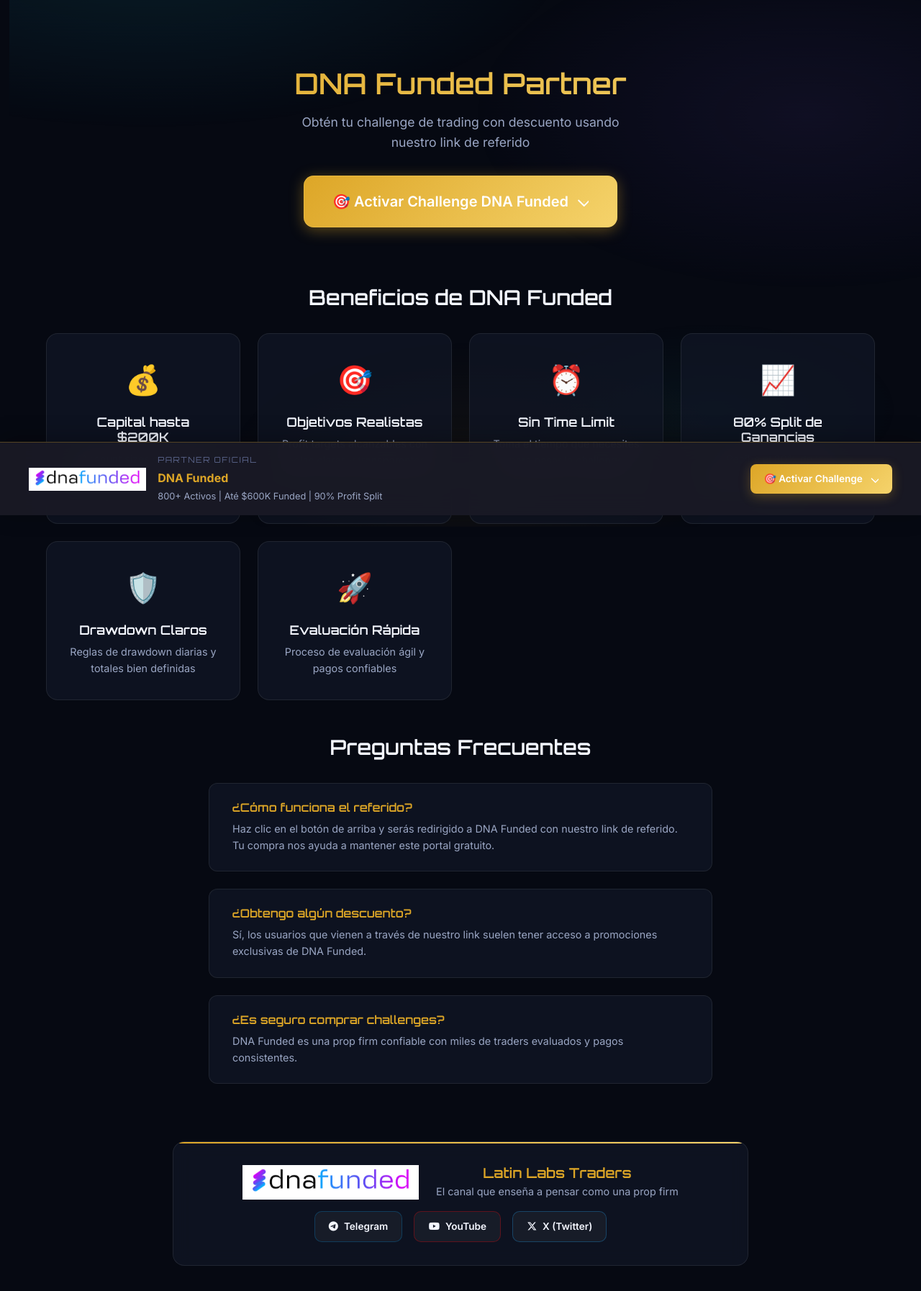
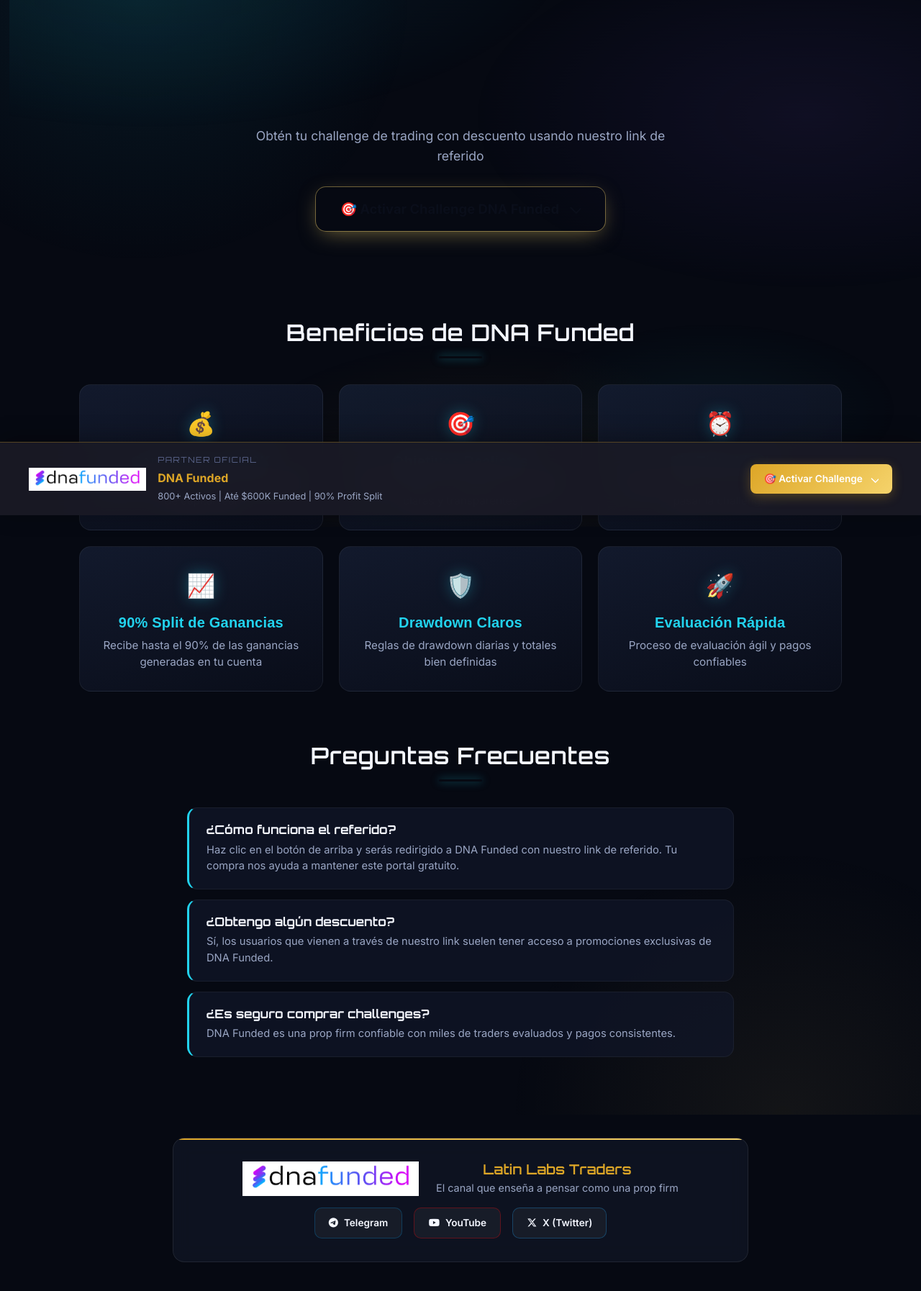
Before and after one commit to ZarazaAirdrop/latin-labs-traders, a Flask app: page /referral/ in a window 1280 px wide. Shown: the part 84-1878 px from the top of the page at 72% size. Run offline with Flask 3, Linux system fonts and the light colour scheme.

Commit message:
feat: rediseño referral Nivel2 + contexto tech home + fix AI 403 (OpenRouter) + 80%->90% payout

```diff
--- a/modules/calculator/static/js/calculator.js
+++ b/modules/calculator/static/js/calculator.js
@@ -223,8 +223,8 @@
             Math.max(0, targetUSD - profitActual) :
             targetUSD + Math.abs(profitActual);
 
-        // Calculate payout estimate (80% split)
-        const payoutEstimate = cuenta * 0.9;  // DNA Funded alineado (90%)  // Alineado con DNA Funded (90% profit split)
+        // Calculate payout estimate (90% split - DNA Funded up to 90%)
+        const payoutEstimate = cuenta * 0.9;
 
         // Determine trader profile
         let profile = 'Conservador';
--- /dev/null
+++ b/modules/referrals/static/css/referrals.css
@@ -0,0 +1,214 @@
+/* ============================================================
+   Latin Labs Traders — Referrals Page (Nivel 2 HD Tech)
+   ============================================================ */
+.referral-page {
+    position: relative;
+    min-height: 100vh;
+    padding: 60px 0 80px;
+    overflow: hidden;
+}
+
+.referral-page .container {
+    max-width: 1100px;
+    margin: 0 auto;
+    padding: 0 20px;
+    position: relative;
+    z-index: 2;
+}
+
+/* Hero */
+.referral-hero {
+    text-align: center;
+    padding: 40px 0 30px;
+    position: relative;
+}
+
+.referral-hero h1 {
+    font-family: 'Orbitron', 'Rajdhani', sans-serif;
+    font-size: clamp(2rem, 5vw, 3.4rem);
+    font-weight: 800;
+    letter-spacing: 0.02em;
+    background: linear-gradient(120deg, var(--tech-cyan), var(--tech-gold) 70%);
+    -webkit-background-clip: text;
+    background-clip: text;
+    -webkit-text-fill-color: transparent;
+    margin-bottom: 14px;
+    filter: drop-shadow(0 0 22px rgba(34, 211, 238, 0.25));
+}
+
+.referral-subtitle {
+    font-size: 1.1rem;
+    color: var(--text-secondary);
+    max-width: 620px;
+    margin: 0 auto 28px;
+    line-height: 1.6;
+}
+
+.referral-cta {
+    display: flex;
+    justify-content: center;
+    margin-top: 10px;
+}
+
+.referral-cta .btn-xl {
+    font-size: 1.15rem;
+    padding: 16px 34px;
+    border-radius: 14px;
+    display: inline-flex;
+    align-items: center;
+    gap: 10px;
+    position: relative;
+    overflow: hidden;
+    background: linear-gradient(135deg, var(--tech-gold), #f5d36b);
+    color: #0a0e1a;
+    font-weight: 700;
+    box-shadow: 0 0 0 1px rgba(245, 211, 107, 0.4), 0 8px 30px -8px rgba(245, 211, 107, 0.5);
+    transition: transform 0.25s ease, box-shadow 0.25s ease;
+}
+
+.referral-cta .btn-xl:hover {
+    transform: translateY(-3px);
+    box-shadow: 0 0 0 1px rgba(245, 211, 107, 0.6), 0 12px 40px -8px rgba(245, 211, 107, 0.7);
+}
+
+.referral-cta .btn-xl svg { transition: transform 0.3s ease; }
+.referral-cta .btn-xl:hover svg { transform: translateY(3px); }
+
+/* Benefits */
+.referral-benefits { margin-top: 60px; }
+
+.referral-benefits h2,
+.referral-faq h2 {
+    text-align: center;
+    font-family: 'Orbitron', 'Rajdhani', sans-serif;
+    font-size: clamp(1.4rem, 3vw, 2rem);
+    color: var(--text-primary);
+    margin-bottom: 36px;
+    letter-spacing: 0.02em;
+}
+
+.referral-benefits h2::after,
+.referral-faq h2::after {
+    content: '';
+    display: block;
+    width: 60px;
+    height: 3px;
+    margin: 14px auto 0;
+    border-radius: 2px;
+    background: linear-gradient(90deg, var(--tech-cyan), var(--tech-gold));
+    box-shadow: 0 0 12px rgba(34, 211, 238, 0.5);
+}
+
+.benefits-grid {
+    display: grid;
+    grid-template-columns: repeat(auto-fit, minmax(280px, 1fr));
+    gap: 22px;
+}
+
+.benefit-card {
+    position: relative;
+    padding: 28px 24px;
+    border-radius: 16px;
+    background: linear-gradient(160deg, rgba(20, 28, 48, 0.9), rgba(10, 14, 26, 0.92));
+    border: 1px solid rgba(255, 255, 255, 0.06);
+    overflow: hidden;
+    transition: transform 0.3s ease, box-shadow 0.3s ease, border-color 0.3s ease;
+}
+
+.benefit-card::before {
+    content: '';
+    position: absolute;
+    inset: 0;
+    border-radius: 16px;
+    padding: 1px;
+    background: linear-gradient(135deg, var(--tech-cyan), transparent 40%, transparent 60%, var(--tech-gold));
+    -webkit-mask: linear-gradient(#000 0 0) content-box, linear-gradient(#000 0 0);
+    -webkit-mask-composite: xor;
+    mask-composite: exclude;
+    opacity: 0.4;
+    transition: opacity 0.3s ease;
+}
+
+.benefit-card:hover {
+    transform: translateY(-6px);
+    border-color: rgba(34, 211, 238, 0.4);
+    box-shadow: 0 14px 40px -12px rgba(34, 211, 238, 0.35);
+}
+
+.benefit-card:hover::before { opacity: 1; }
+
+.benefit-icon {
+    font-size: 2rem;
+    margin-bottom: 14px;
+    filter: drop-shadow(0 0 10px rgba(34, 211, 238, 0.3));
+}
+
+.benefit-card h3 {
+    font-family: 'Rajdhani', sans-serif;
+    font-size: 1.25rem;
+    font-weight: 700;
+    color: var(--tech-cyan);
+    margin-bottom: 8px;
+    letter-spacing: 0.01em;
+}
+
+.benefit-card p {
+    font-size: 0.95rem;
+    color: var(--text-secondary);
+    line-height: 1.55;
+}
+
+/* FAQ */
+.referral-faq { margin-top: 70px; }
+
+.faq-list {
+    max-width: 760px;
+    margin: 0 auto;
+    display: flex;
+    flex-direction: column;
+    gap: 14px;
+}
+
+.faq-item {
+    padding: 20px 24px;
+    border-radius: 14px;
+    background: rgba(18, 24, 42, 0.7);
+    border: 1px solid rgba(255, 255, 255, 0.05);
+    border-left: 3px solid var(--tech-cyan);
+    transition: border-color 0.3s ease, background 0.3s ease;
+}
+
+.faq-item:hover {
+    border-left-color: var(--tech-gold);
+    background: rgba(22, 30, 52, 0.85);
+}
+
+.faq-item h3 {
+    font-size: 1.05rem;
+    font-weight: 700;
+    color: var(--text-primary);
+    margin-bottom: 6px;
+}
+
+.faq-item p {
+    font-size: 0.92rem;
+    color: var(--text-secondary);
+    line-height: 1.55;
+}
+
+/* Fondo tech sutil */
+.referral-page::before {
+    content: '';
+    position: absolute;
+    inset: 0;
+    background:
+        radial-gradient(ellipse 50% 40% at 15% 0%, rgba(34, 211, 238, 0.08) 0%, transparent 60%),
+        radial-gradient(ellipse 50% 40% at 85% 100%, rgba(245, 211, 107, 0.06) 0%, transparent 60%);
+    z-index: 0;
+    pointer-events: none;
+}
+
+@media (max-width: 600px) {
+    .benefits-grid { grid-template-columns: 1fr; }
+    .referral-cta .btn-xl { font-size: 1rem; padding: 14px 26px; }
+}
--- a/static/js/calculator.js
+++ b/static/js/calculator.js
@@ -168,8 +168,8 @@
         const profitActual = 0; // Assuming starting fresh
         const missingAmount = targetUSD - profitActual;
 
-        // Calculate payout estimate (80% split)
-        const payoutEstimate = cuenta * 0.8;
+        // Calculate payout estimate (90% split - DNA Funded up to 90%)
+        const payoutEstimate = cuenta * 0.9;
 
         // Determine trader profile
         let profile = 'Conservador';
--- a/templates/base.html
+++ b/templates/base.html
@@ -15,6 +15,9 @@
     <link rel="stylesheet" href="{{ url_for('static', filename='css/style.css') }}">
     <!-- HD Tech Redesign (Nivel 2) -->
     <link rel="stylesheet" href="{{ url_for('static', filename='css/style.hd.css') }}">
+
+    <!-- Page-specific CSS -->
+    {% block head_extra %}{% endblock %}
 
     <!-- Google Analytics -->
     {% if GA_ID != 'YOUR_GA_ID' %}
--- a/templates/calculator/index.html
+++ b/templates/calculator/index.html
@@ -317,7 +317,7 @@
                             <span class="detail-value" id="detailOpsBlowout">--</span>
                         </div>
                         <div class="detail-row">
-                            <span class="detail-label" data-i18n="payout_estimate">Payout Estimado (80%)</span>
+                            <span class="detail-label" data-i18n="payout_estimate">Payout Estimado (90%)</span>
                             <span class="detail-value green" id="detailPayout">$0.00</span>
                         </div>
                         <div class="detail-row">
--- a/templates/index.html
+++ b/templates/index.html
@@ -59,6 +59,11 @@
         </div>
 
         <div class="hero-content">
+            <div class="hero-badges">
+                <span class="hero-badge"><span class="badge-dot"></span>AI-Powered</span>
+                <span class="hero-badge"><span class="badge-dot"></span>Real-time Data</span>
+                <span class="hero-badge"><span class="badge-dot"></span>Risk-First Education</span>
+            </div>
             <h1 class="hero-title">
                 <span class="hero-title-line">Latin Labs</span>
                 <span class="hero-title-line highlight">Traders</span>
--- a/templates/referrals/index.html
+++ b/templates/referrals/index.html
@@ -1,4 +1,8 @@
 {% extends "base.html" %}
+
+{% block head_extra %}
+<link rel="stylesheet" href="{{ url_for('referrals.static', filename='css/referrals.css') }}">
+{% endblock %}
 
 {% block title %}Referidos DNA Funded - Latin Labs Traders{% endblock %}
 
@@ -45,8 +49,8 @@
 
                 <div class="benefit-card">
                     <div class="benefit-icon">📈</div>
-                    <h3>80% Split de Ganancias</h3>
-                    <p>Recibe el 80% de las ganancias generadas en tu cuenta</p>
+                    <h3>90% Split de Ganancias</h3>
+                    <p>Recibe hasta el 90% de las ganancias generadas en tu cuenta</p>
                 </div>
 
                 <div class="benefit-card">
```
Also changed, not shown: config.py (+5 -4 lines), services/ai_service.py (+7 -6 lines), static/css/style.hd.css (+36 -3 lines), 1 other file.
